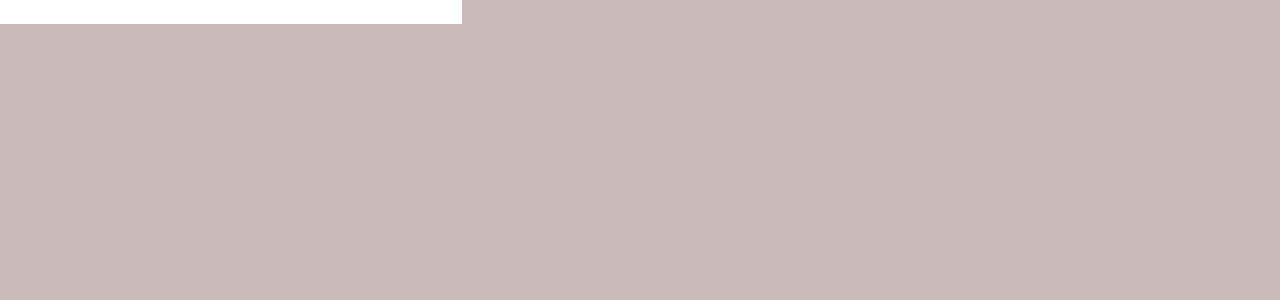
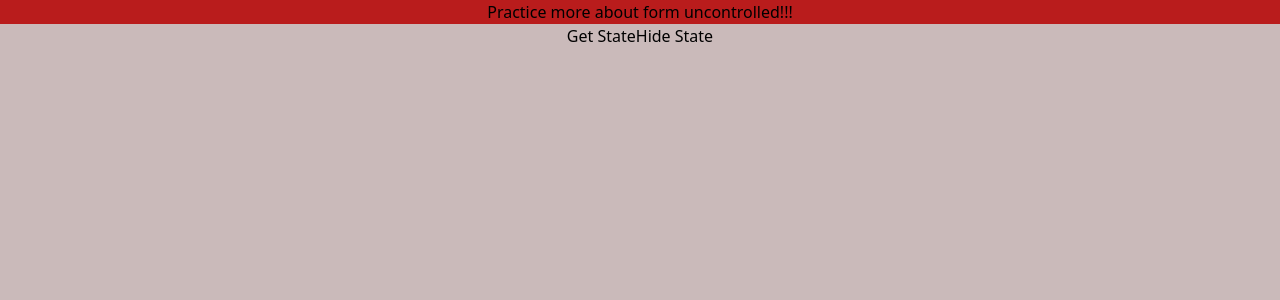
Before and after one commit to felipe-programador-18/practiceform, a Next.js app: page /otheruncro in a window 1280 px wide. Shown: the top 300 px of the page. Built offline with nearby package versions, Linux system fonts and the light colour scheme.

Commit message:
c13-adding more insight about uncontrolled form

```diff
--- a/pages/otheruncro.js
+++ b/pages/otheruncro.js
@@ -1,17 +1,25 @@
 import React,{useRef, useState} from 'react'
 
 //practice little bit about form uncontrolled!!!
+//remember uncontrolled form is when
 const formUncot = () => {
-    const myReffer = useRef()
-    const [ show, setshow] = useState()
+    const myReffer = useRef(true)
+    const [show, setshow] = useState()
 
-    const handCons = evt =>{
-        console.log()
+    const handCons = ()=>{
+        console.log(myReffer?.current?.value)
     }
 
     return(<>
-         <input onClick={handCons} type={'text'} />
-         <input type={'text'} />
+    <div className='d-flex text-center'>
+    <h1 className='bg-red-700'>Practice more about form uncontrolled!!!</h1>
+         {show &&
+         <input type={'text'}   ref={myReffer} />
+              }
+         <button onClick={handCons}> Get State</button>
+         <button onClick={() => setshow(curr => !curr)} >Hide State</button>
+
+         </div>
     </>)
 }
 
```
